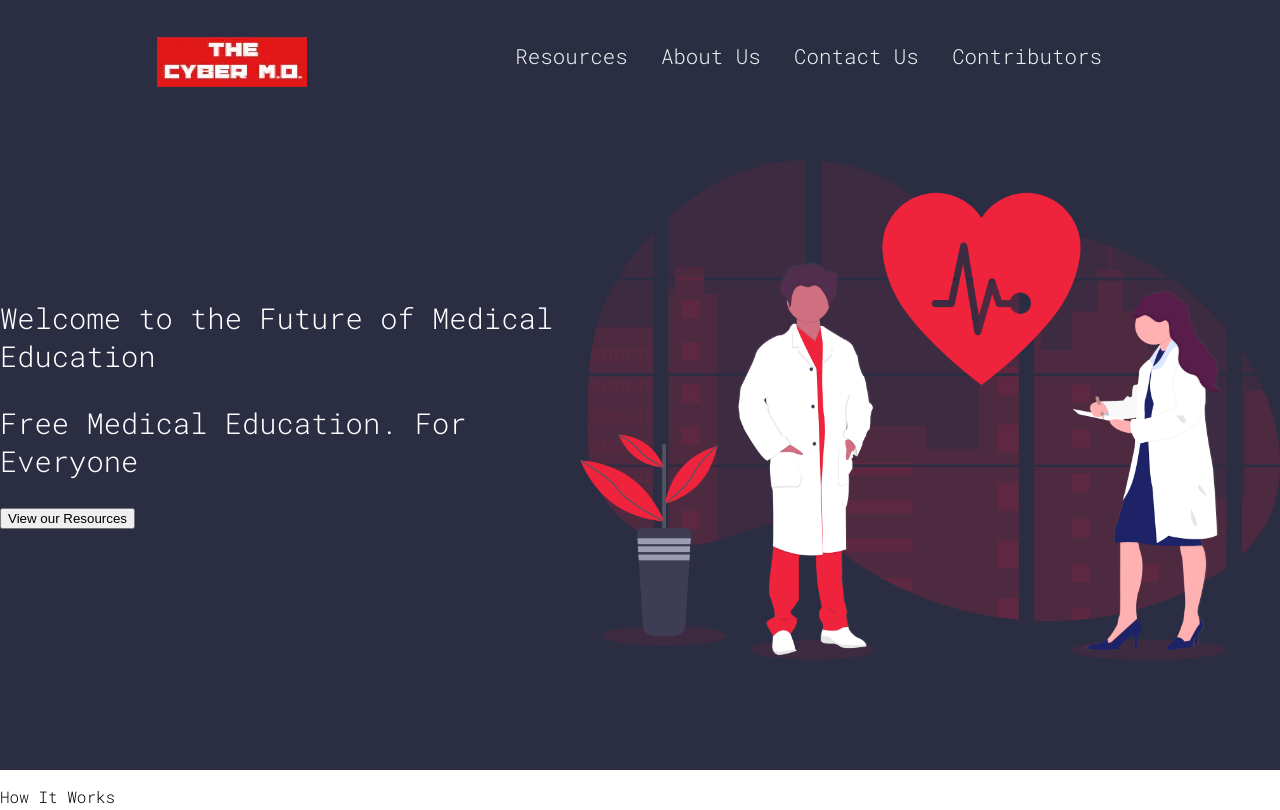
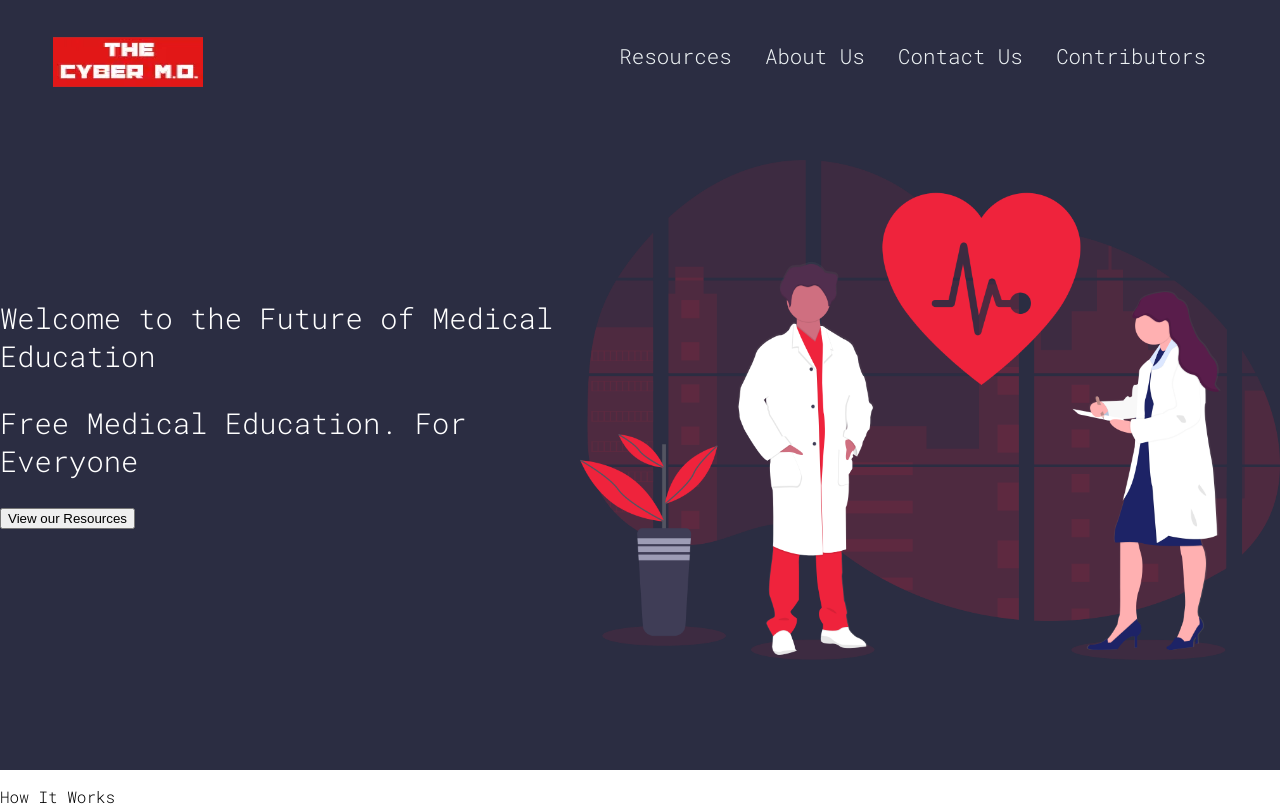
Before and after one commit to Mario5648/TheCyberMD, a plain HTML site: page index.html in a window 1280 px wide. Shown: the top 810 px of the page. Drawn offline with Linux system fonts and the light colour scheme.

Commit message:
nav and banner

```diff
--- a/styles.css
+++ b/styles.css
@@ -29,7 +29,7 @@ body
     float: right;
     padding-top: 2em;
     padding-right: 2em;
-    padding-left: 10em;
+    padding-left: 20em;
 }
 
 .navigation_bar_item
```
